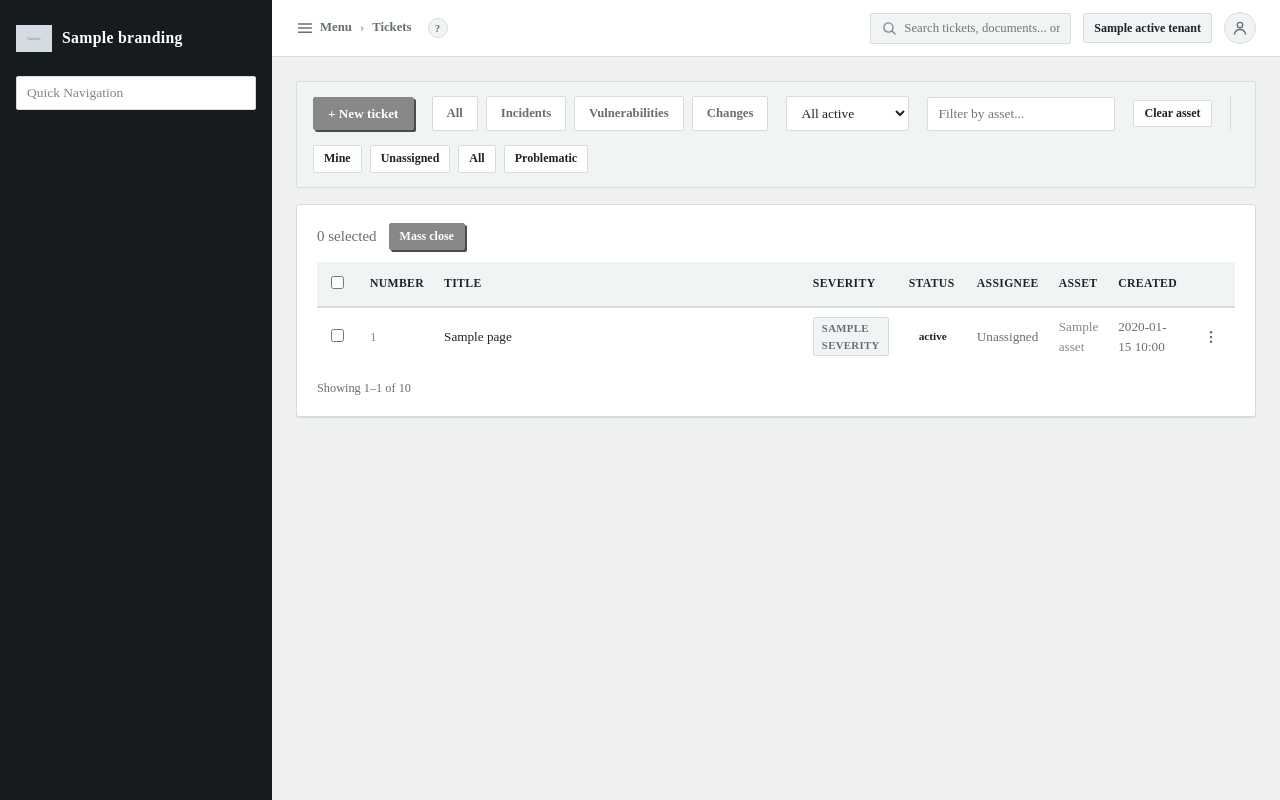
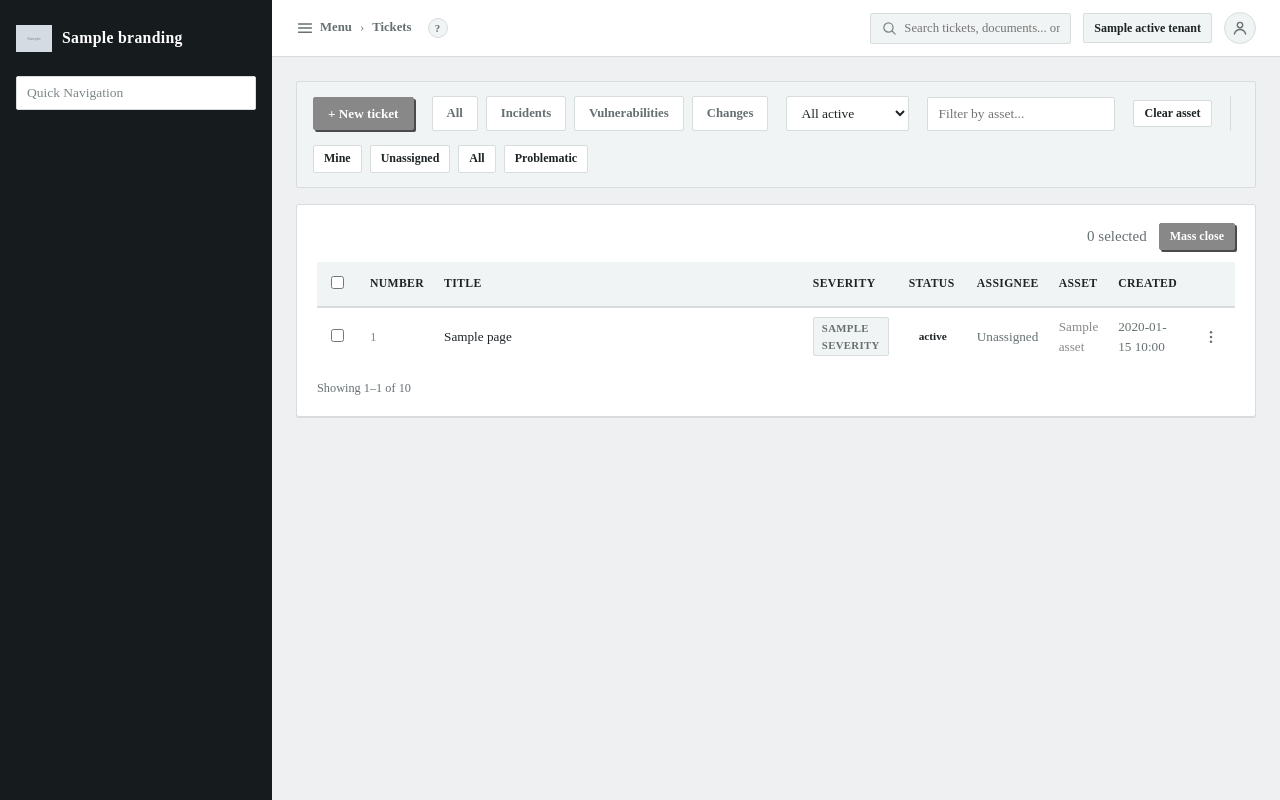
Before and after one commit to timlossev/rain, a Python web app: template backend/src/rain/web/templates/tickets/list.html in a window 1280 px wide. Run offline with Jinja, Linux system fonts and the light colour scheme; the template is opened without the code that fills it: most values are stand-ins (such as "Sample title", 1, 10 or a date in 2020); grey boxes marked "Sample" are stand-in pictures; some libraries are stand-ins or nearby versions.

Commit message:
Tickets list: right-align the bulk-select bar (count + Mass close)
flex-start -> flex-end on .bulk-actions-bar -- the "N selected" label and
Mass close button now sit at the right edge of the card, not the left.

```diff
--- a/backend/src/rain/web/templates/tickets/list.html
+++ b/backend/src/rain/web/templates/tickets/list.html
@@ -95,7 +95,7 @@
 
 <div class="card">
   {# Hidden until >=1 row is checked (app.js's [data-bulk-select]). #}
-  <div class="panel-row bulk-actions-bar" data-bulk-select-bar data-bulk-select-verb="closed" hidden style="justify-content:flex-start; gap:12px; margin-bottom:12px;">
+  <div class="panel-row bulk-actions-bar" data-bulk-select-bar data-bulk-select-verb="closed" hidden style="justify-content:flex-end; gap:12px; margin-bottom:12px;">
     <span class="muted" data-bulk-select-count>0 selected</span>
     <button type="submit" form="tickets-bulk-close-form" class="btn btn-sm btn-primary">Mass close</button>
   </div>
```
